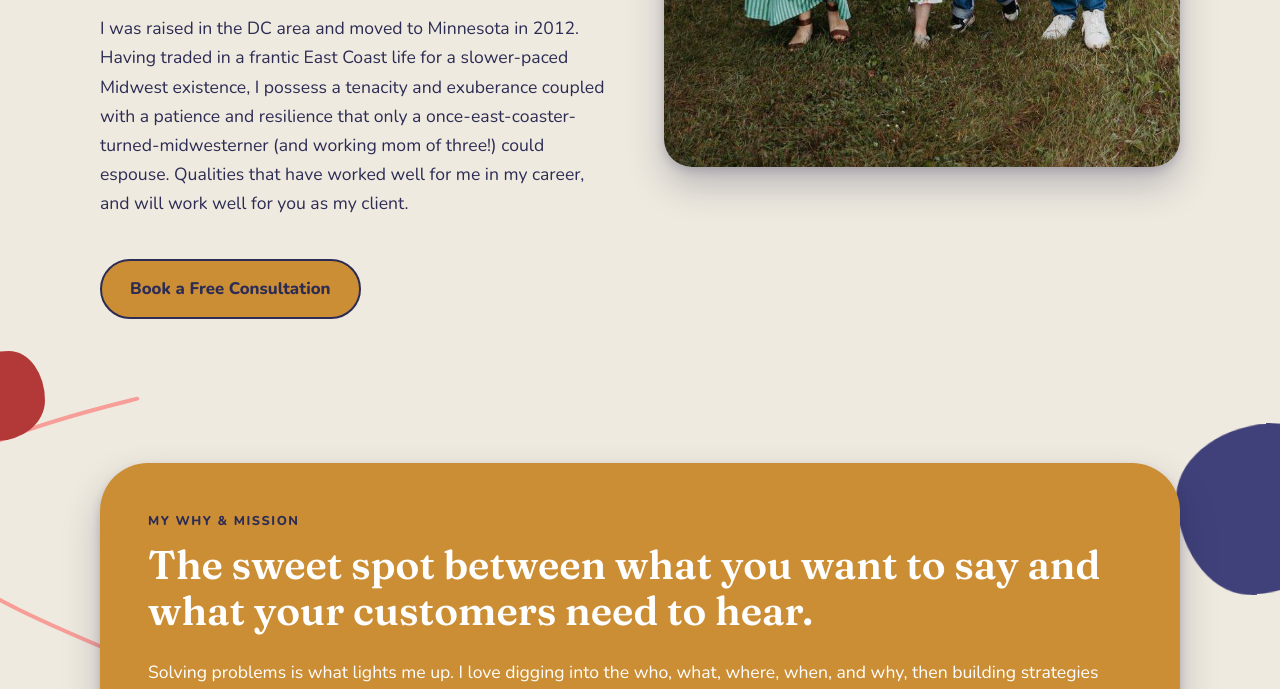
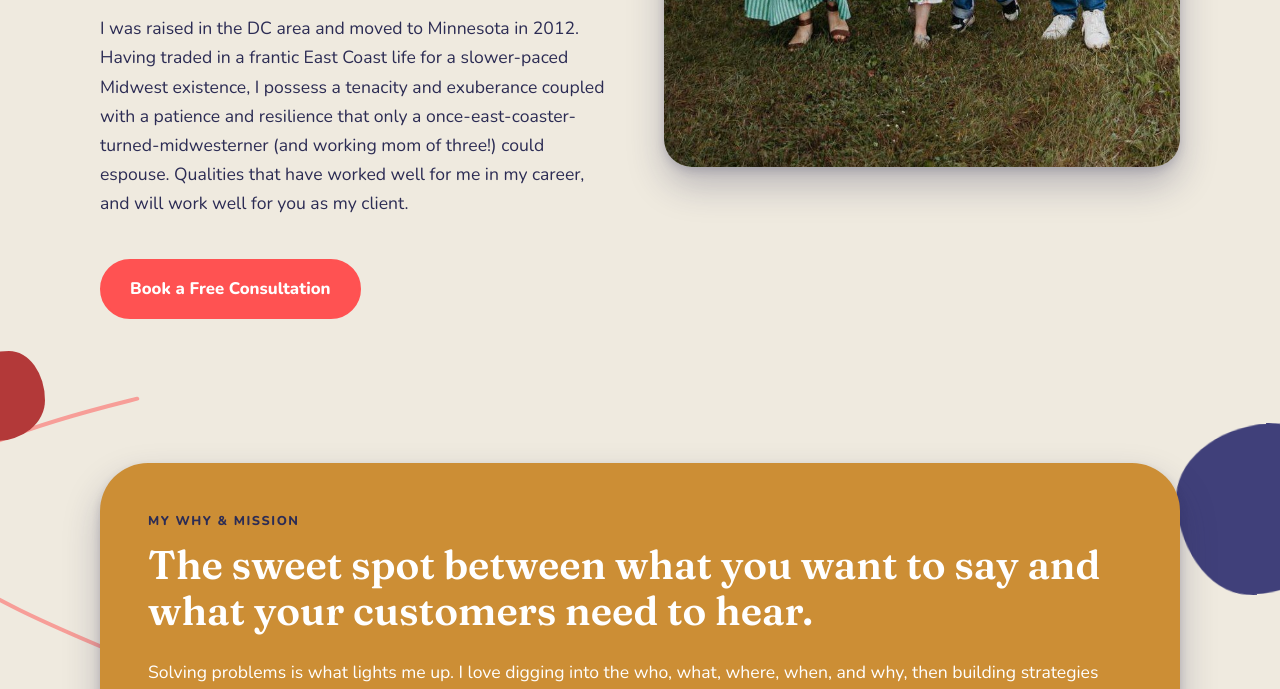
Before and after one commit to StPaulStylee/emilyforgood-website, a plain HTML site: page about.html in a window 1280 px wide. In both pictures the pointer is over the link 230 px from the left and 1012 px from the top of the page. Shown: the part 723-1412 px from the top of the page. Drawn offline with nearby package versions, Linux system fonts and the light colour scheme.

Commit message:
About: consultation button hovers white on coral
Co-Authored-By: Claude Sonnet 5.5 <noreply@anthropic.com>

```diff
--- a/css/style.css
+++ b/css/style.css
@@ -574,3 +574,6 @@ footer.site-footer p { margin: 0; text-align: center; font-size: .95rem; }
 
 /* Home: the navy bubble sits behind the gray services block (all screen sizes) */
 .page-home main section:nth-of-type(3)::after { z-index: -1; }
+
+/* About: consultation button hover = white text on coral */
+.page-about .about-hero .btn.ghost:hover { background: var(--orange); border-color: var(--orange); color: #fff; }
```
